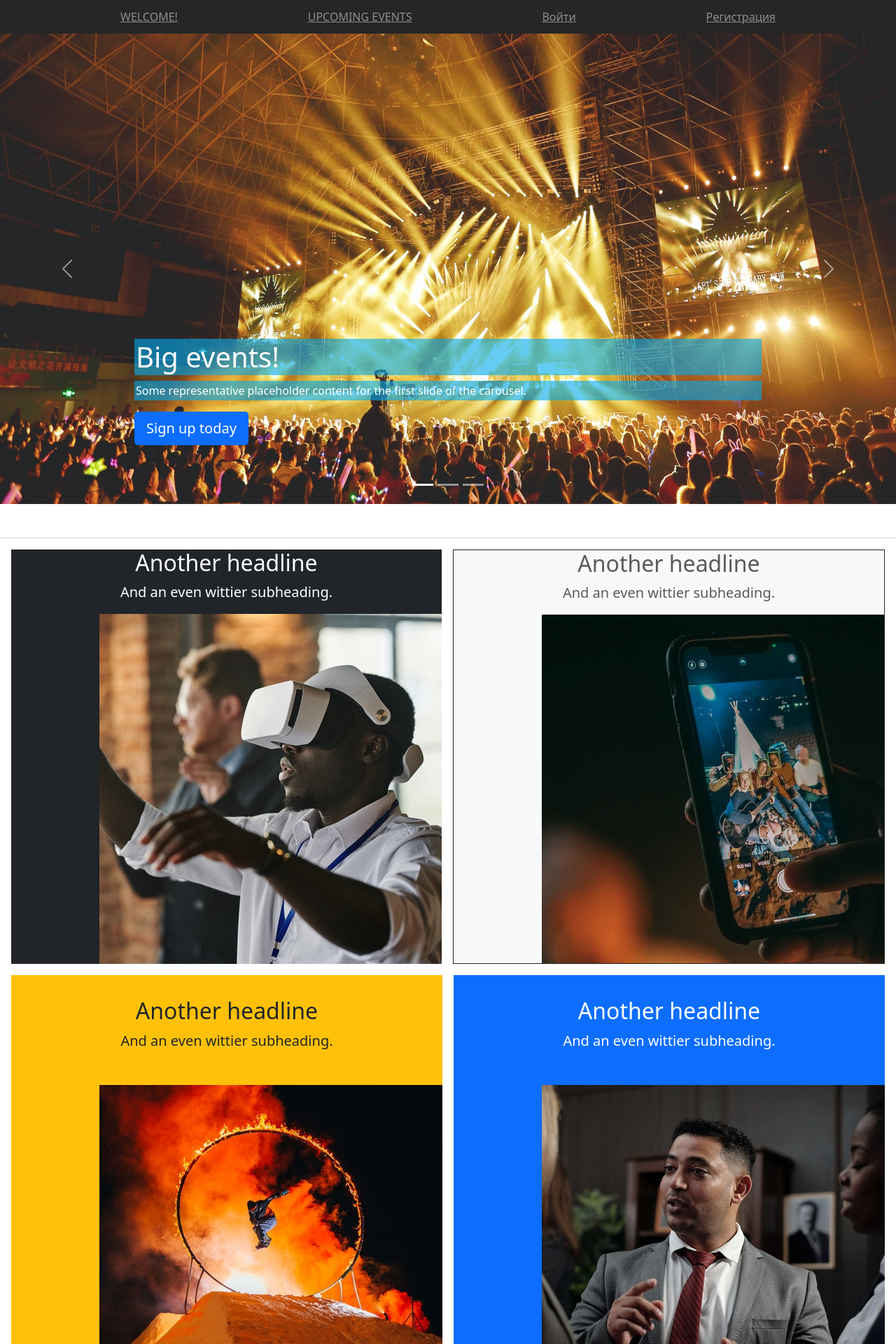
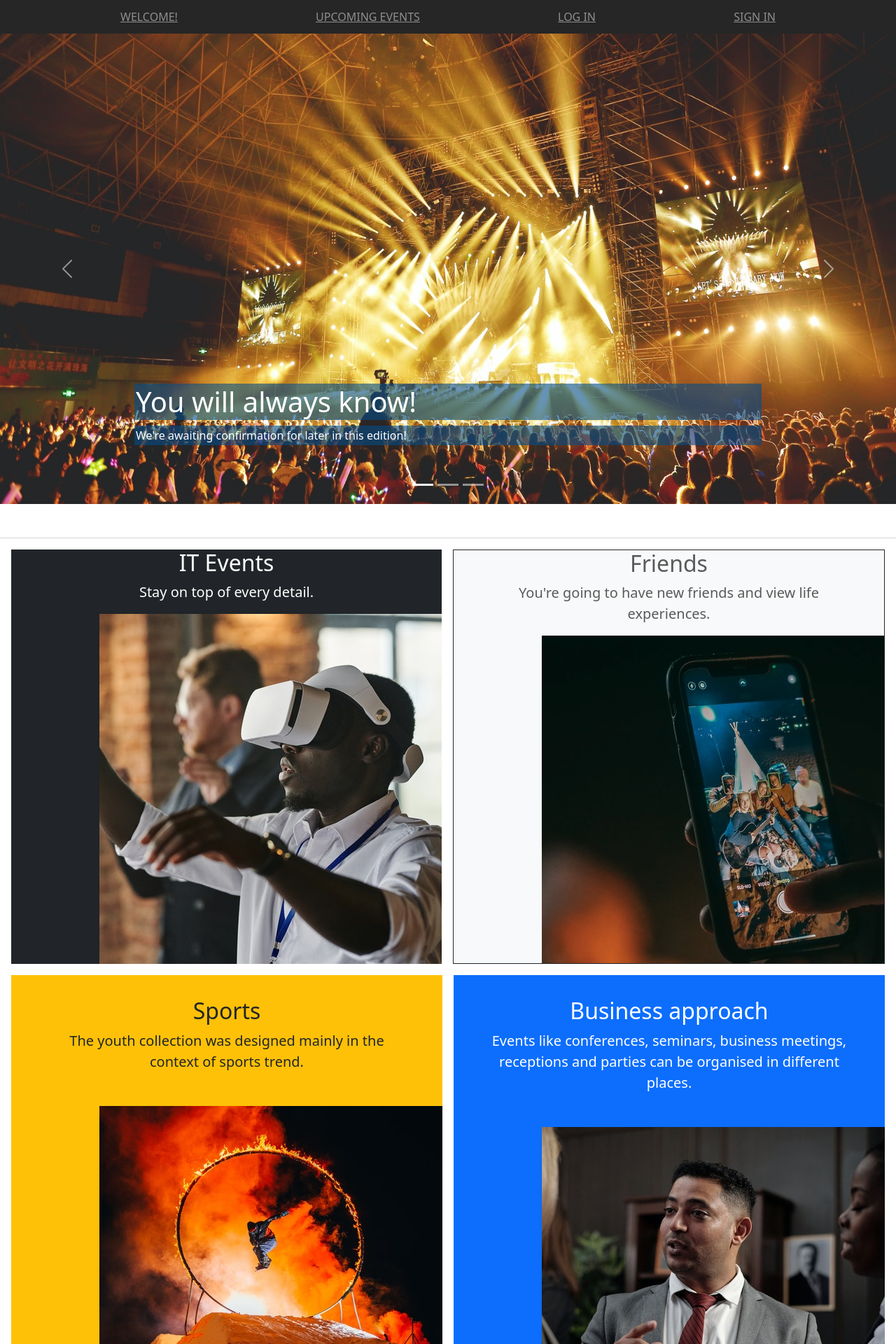
Before and after one commit to Papkxo87/eventsProject, a PHP site: page / in a window 1280 px wide. Shown: the top 1920 px of the page at 70% size. Run offline with PHP 8.4, Linux system fonts and the light colour scheme.

Commit message:
show(+), index(+), css(+)

```diff
--- a/public/css/style.css
+++ b/public/css/style.css
@@ -1,24 +1,24 @@
 .events_text {
     width: 500px;
     height: 100px;
-    color: blueviolet;
+    color: #0a2daf;
 }
 
 .block_events_edit {
-    margin: 0 auto;
-    /*position: absolute;*/
-    /*left: 50%;*/
-    /*transform: translate(-50%, 0)*/
+    margin: 90px auto;
+    position: absolute;
+    left: 35%;
 }
 
 .event_image {
-    width: 100px;
+    width: 700px;
     height: auto;
-    border: 1px #e22b80 solid;
+    border: 3px #f1eded solid;
+
 }
 
 .homeH1 {
-    background: rgba(0, 170, 238, 0.6);
+    background: rgba(4, 76, 133, 0.6);
     padding: 2px;
 }
 
--- a/templates/Events/add_edit.php
+++ b/templates/Events/add_edit.php
@@ -1,7 +1,7 @@
 <?php
 //print_r($this->data);
 ?>
-
+<body class="bg-warning">
 <div class="block_events_edit">
     <form enctype="multipart/form-data" action="<?= $this->data['action'] ?>" method="post">
         <?php
@@ -20,3 +20,4 @@
         <input type="submit" value="ok" class="btn btn-primary">
     </form>
 </div>
+</body>
--- a/templates/Main/index.php
+++ b/templates/Main/index.php
@@ -15,9 +15,8 @@
             <img class="carousel-inner" src="../../public/images/form/koncert_ruki.jpg">
             <div class="container">
                 <div class="carousel-caption text-start">
-                    <h1 class="homeH1">Big events!</h1>
-                    <p class="homeH1">Some representative placeholder content for the first slide of the carousel.</p>
-                    <p><a class="btn btn-lg btn-primary" href="#">Sign up today</a></p>
+                    <h1 class="homeH1">You will always know!</h1>
+                    <p class="homeH1">We're awaiting confirmation for later in this edition!</p>
                 </div>
             </div>
         </div>
@@ -30,9 +29,9 @@
 
             <div class="container">
                 <div class="carousel-caption">
-                    <h1 class="homeH1">Another example headline.</h1>
-                    <p>Some representative placeholder content for the second slide of the carousel.</p>
-                    <p><a class="btn btn-lg btn-primary" href="#">Learn more</a></p>
+                    <h1 class="homeH1">You are in our life forever.</h1>
+                    <p class="homeH1">Tourism and recreation, exhibitions and business meetings, seminars and
+                        trainings.</p>
                 </div>
             </div>
         </div>
@@ -45,9 +44,8 @@
 
             <div class="container">
                 <div class="carousel-caption text-end">
-                    <h1 class="homeH1">One more for good measure.</h1>
-                    <p>Some representative placeholder content for the third slide of this carousel.</p>
-                    <p><a class="btn btn-lg btn-primary" href="#">Browse gallery</a></p>
+                    <h1 class="homeH1">Emotions!..</h1>
+                    <p class="homeH1">You'll hear new songs, meet new friends and get a portion of new emotions.</p>
                 </div>
             </div>
         </div>
@@ -70,18 +68,20 @@
     <div class="d-md-flex flex-md-equal w-100 my-md-3 ps-md-3">
         <div class="bg-dark me-md-3 pt-3 px-3 pt-md-0 px-md-5 text-center text-white overflow-hidden">
             <div class="my-0 py-0">
-                <h2 class="display-7">Another headline</h2>
-                <p class="lead">And an even wittier subheading.</p>
+                <h2 class="display-7">IT Events</h2>
+                <p class="lead">Stay on top of every detail.</p>
             </div>
-            <div class="bg-light shadow-sm mx-auto h-100" style="width: 70%; height: 300px; border-radius: 11px 6px 0 0;">
+            <div class="bg-light shadow-sm mx-auto h-100"
+                 style="width: 70%; height: 300px; border-radius: 11px 6px 0 0;">
                 <img src="../../public/images/form/henri.jpg"></div>
         </div>
         <div class="bg-light me-md-3 pt-3 px-3 pt-md-0 px-md-5 text-center overflow-hidden border border-dark">
             <div class="my-0 p-0">
-                <h2 class="display-7">Another headline</h2>
-                <p class="lead">And an even wittier subheading.</p>
+                <h2 class="display-7">Friends</h2>
+                <p class="lead">You're going to have new friends and view life experiences.</p>
             </div>
-            <div class="bg-light shadow-sm mx-auto h-90" style="width: 70%; height: 300px; border-radius: 11px 6px 0 0;">
+            <div class="bg-light shadow-sm mx-auto h-90"
+                 style="width: 70%; height: 300px; border-radius: 11px 6px 0 0;">
                 <img src="../../public/images/form/pexels-kindel-media-7149133.jpg"></div>
         </div>
     </div>
@@ -89,18 +89,21 @@
     <div class="d-md-flex flex-md-equal w-100 my-md-3 ps-md-3">
         <div class="bg-warning me-md-3 pt-3 px-3 pt-md-0 px-md-5 text-center text-dark overflow-hidden">
             <div class="my-3 p-3">
-                <h2 class="display-7">Another headline</h2>
-                <p class="lead">And an even wittier subheading.</p>
+                <h2 class="display-7">Sports</h2>
+                <p class="lead">The youth collection was designed mainly in the context of sports trend.</p>
             </div>
-            <div class="bg-light shadow-sm mx-auto h-100" style="width: 70%; height: 300px; border-radius: 11px 6px 0 0;">
+            <div class="bg-light shadow-sm mx-auto h-90"
+                 style="width: 70%; height: 300px; border-radius: 11px 6px 0 0;">
                 <img src="../../public/images/form/pexels-jan-kopřiva.jpg"></div>
         </div>
         <div class="bg-primary me-md-3 pt-3 px-3 pt-md-0 px-md-5 text-center text-white overflow-hidden">
             <div class="my-3 py-3">
-                <h2 class="display-7">Another headline</h2>
-                <p class="lead">And an even wittier subheading.</p>
+                <h2 class="display-7">Business approach</h2>
+                <p class="lead">Events like conferences, seminars, business meetings, receptions and parties can
+                    be organised in different places.</p>
             </div>
-            <div class="bg-light shadow-sm mx-auto h-100" style="width: 70%; height: 300px; border-radius: 11px 6px 0 0;">
+            <div class="bg-light shadow-sm mx-auto h-100"
+                 style="width: 70%; height: 300px; border-radius: 11px 6px 0 0;">
                 <img src="../../public/images/form/konferenc.jpg"></div>
         </div>
     </div>
@@ -108,18 +111,20 @@
     <div class="d-md-flex flex-md-equal w-100 my-md-3 ps-md-3">
         <div class="bg-info me-md-3 pt-3 px-3 pt-md-0 px-md-5 text-center overflow-hidden">
             <div class="my-3 p-3">
-                <h2 class="display-7">Another headline</h2>
-                <p class="lead text-dark">And an even wittier subheading.</p>
+                <h2 class="display-7">Attractions</h2>
+                <p class="lead text-dark">In the summer season, visit Park for its thrilling rides.</p>
             </div>
-            <div class="bg-light shadow-sm mx-auto h-100" style="width: 70%; height: 300px; border-radius: 11px 6px 0 0;">
+            <div class="bg-light shadow-sm mx-auto h-100"
+                 style="width: 70%; height: 300px; border-radius: 11px 6px 0 0;">
                 <img src="../../public/images/form/atrakc.jpg"></div>
         </div>
         <div class="bg-danger me-md-3 pt-3 px-3 pt-md-0 px-md-5 text-center text-dark overflow-hidden">
             <div class="my-3 py-3">
-                <h2 class="display-7">Another headline</h2>
-                <p class="lead">And an even wittier subheading.</p>
+                <h2 class="display-7">Landmark event</h2>
+                <p class="lead">They say it's to be a grand celebration...</p>
             </div>
-            <div class="bg-light shadow-sm mx-auto h-100" style="width: 70%; height: 300px; border-radius: 11px 6px 0 0;">
+            <div class="bg-light shadow-sm mx-auto h-100"
+                 style="width: 70%; height: 300px; border-radius: 11px 6px 0 0;">
                 <img src="../../public/images/form/znSobitie.jpg"></div>
         </div>
     </div>
@@ -127,18 +132,20 @@
     <div class="d-md-flex flex-md-equal w-100 my-md-3 ps-md-3">
         <div class="bg-success me-md-3 pt-3 px-3 pt-md-0 px-md-5 text-center text-dark overflow-hidden">
             <div class="my-3 p-3">
-                <h2 class="display-7">Another headline</h2>
-                <p class="lead text-dark">And an even wittier subheading.</p>
+                <h2 class="display-7">Party</h2>
+                <p class="lead text-dark">Come over to the party zone next week.</p>
             </div>
-            <div class="bg-light shadow-sm mx-auto h-100" style="width: 70%; height: 300px; border-radius: 11px 6px 0 0;">
+            <div class="bg-light shadow-sm mx-auto h-100"
+                 style="width: 70%; height: 300px; border-radius: 11px 6px 0 0;">
                 <img src="../../public/images/form/vecherinki.jpg"></div>
         </div>
         <div class="bg-dark me-md-3 pt-3 px-3 pt-md-0 px-md-5 text-center overflow-hidden">
             <div class="my-3 py-3">
-                <h2 class="display-7">Another headline</h2>
-                <p class="lead">And an even wittier subheading.</p>
+                <h2 class="display-7">Real emotion!</h2>
+                <p class="lead">If you smile, I'll be happy.</p>
             </div>
-            <div class="bg-light shadow-sm mx-auto h-100" style="width: 70%; height: 300px; border-radius: 11px 6px 0 0;">
+            <div class="bg-light shadow-sm mx-auto h-100"
+                 style="width: 70%; height: 300px; border-radius: 11px 6px 0 0;">
                 <img src="../../public/images/form/radost.jpg"></div>
         </div>
     </div>
@@ -150,11 +157,10 @@
 <!--Оформляем третий блок домашней страницы-->
 <div class="bg-dark text-secondary px-4 py-5 text-center">
     <div class="py-5">
-        <h1 class="display-5 fw-bold text-white">Dark mode hero</h1>
+        <h1 class="display-5 fw-bold text-white">Constant feedback!</h1>
         <div class="col-lg-6 mx-auto">
-            <p class="fs-5 mb-4">Quickly design and customize responsive mobile-first sites with Bootstrap, the world’s
-                most popular front-end open source toolkit, featuring Sass variables and mixins, responsive grid system,
-                extensive prebuilt components, and powerful JavaScript plugins.</p>
+            <p class="fs-5 mb-4">We are ready to help you at any time and answer any questions.
+                We are waiting for your suggestions in all areas!</p>
             <div class="d-grid gap-2 d-sm-flex justify-content-sm-center">
                 <button type="button" class="btn btn-outline-info btn-lg px-4 me-sm-3 fw-bold">Custom button</button>
                 <button type="button" class="btn btn-outline-light btn-lg px-4">Secondary</button>
@@ -169,5 +175,7 @@
 <!--Оформляем четвёртый блок домашней страницы-->
 <footer class="container">
     <p class="float-end"><a href="#">Back to top</a></p>
-    <p>&copy; 2021 Company, Inc. &middot; <a href="#">Privacy</a> &middot; <a href="#">Terms</a></p>
+    <p>&copy; 2021 Training project. &middot; <a href="https://github.com/Papkxo87/eventsProject">JURU PAPKO</a>
+        &middot;
+        <a href="https://www.linkedin.com/in/juri-papko">Linkedin</a></p>
 </footer>
--- a/templates/menu_admin.php
+++ b/templates/menu_admin.php
@@ -12,7 +12,8 @@
            href="?type=Users&action=show">USERS</a>
         <a class="py-2 d-none d-md-inline-block<?= $this->data['controllerName'] == "UserGroups" ? " active" : "" ?>"
            href="?type=UserGroups&action=show">UserGroups</a>
-        <a class="py-2 d-none d-md-inline-block" href="?type=Aut&action=logout">ВЫЙТИ
+        <a class="py-2 d-none d-md-inline-block" href="?type=Aut&action=logout">SIGN OUT
             (<?= isset($_SESSION['user']['code']) ? $_SESSION['user']['name'] : "" ?>)</a>
+        <a class="py-2 d-none d-md-inline-block" href="">😎</a>
     </nav>
 </header>
--- a/templates/menu_guest.php
+++ b/templates/menu_guest.php
@@ -5,8 +5,8 @@
         <a class="py-2 d-none d-md-inline-block<?= $this->data['controllerName'] == "Showevents" ? " active" : "" ?>"
            href="?type=Showevents&action=show">UPCOMING EVENTS</a>
         <a class="py-2 d-none d-md-inline-block<?= $this->data['controllerName'] == "Aut" ? " active" : "" ?>"
-           href="?type=Aut&action=show">Войти</a>
+           href="?type=Aut&action=show">LOG IN</a>
         <a class="py-2 d-none d-md-inline-block<?= $this->data['controllerName'] == "Aut" ? " active" : "" ?>"
-           href="?type=Aut&action=showreg">Регистрация</a>
+           href="?type=Aut&action=showreg">SIGN IN</a>
     </nav>
 </header>
--- a/templates/menu_user.php
+++ b/templates/menu_user.php
@@ -4,7 +4,7 @@
         <a class="py-2 d-none d-md-inline-block<?= $this->data['controllerName'] == "Main" ? " active" : "" ?>" href="?">WELCOME!</a>
         <a class="py-2 d-none d-md-inline-block<?= $this->data['controllerName'] == "Showevents" ? " active" : "" ?>"
            href="?type=Showevents&action=show">UPCOMING EVENTS</a>
-        <a class="py-2 d-none d-md-inline-block" href="?type=Aut&action=logout">Выйти
+        <a class="py-2 d-none d-md-inline-block" href="?type=Aut&action=logout">SIGN OUT
             (<?= isset($_SESSION['user']['code']) ? $_SESSION['user']['name'] : "" ?>)</a>
     </nav>
 </header>
```
Also changed, not shown: templates/Events/show.php (+15 -9 lines), templates/Showevents/show.php (+10 -4 lines), templates/Table/show.php (+5 -2 lines).
